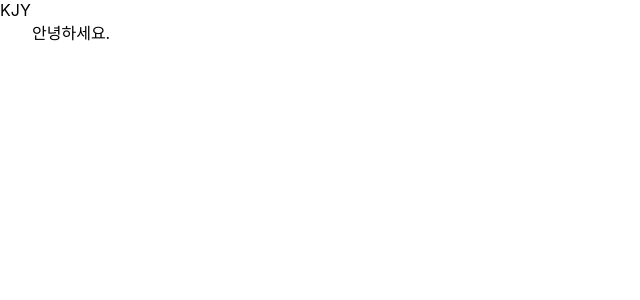
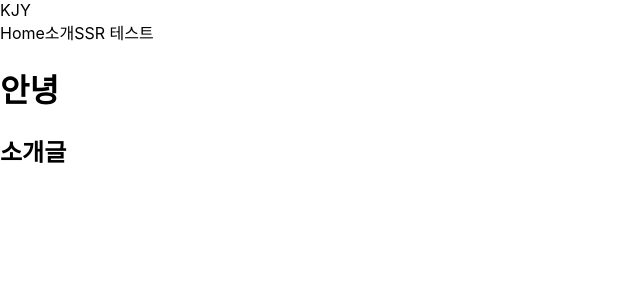
Before and after one commit to gomg0m/next-test, a Next.js app: page / in a window 1280 px wide. Shown: the top 300 px of the page, without its empty margins (0-640 px from the left). Built offline with nearby package versions, Linux system fonts and the light colour scheme.

Commit message:
tutorial

```diff
--- a/pages/index.js
+++ b/pages/index.js
@@ -1,15 +1,27 @@
 import Head from 'next/head'
 import styles from '../styles/Home.module.css'
+import Link from 'next/link'
+import Layout from '../src/components/Layout'
 
-export default function Home() {
+function index() {
+  const linkStyle = {
+    marginRight: '1rem',
+  };
+
   return (
-    <div className={styles.container}>
+    <Layout>
+      {/* next/head를 사용해서 현재 탭의 이름을 변경할 수 있다. */}
       <Head>
-        <title>Create Next KJY App</title>
-        <meta name="description" content="Generated by create next app" />
-        <link rel="icon" href="/favicon.ico" />
+        <title>Index 페이지</title>
       </Head>
-      안녕하세요.
-    </div>
-  )
+      <h1>안녕</h1>
+      <h2>
+        {/* 해당 소개글을 누루면 about로 이동하며 CSR로 작동한다 */}
+        <Link href="/About">
+          <a style={linkStyle}>소개글</a>
+        </Link>
+      </h2>
+    </Layout>
+  );
 }
+export default index;
--- a/pages/view/About.js
+++ b/pages/view/About.js
@@ -1,5 +1,5 @@
 export default function About() {
     return (
-    <h1>About</h1>
-    )
+        <h1>..에 대하여</h1>
+    );
 }
--- /dev/null
+++ b/src/components/Header.js
@@ -0,0 +1,23 @@
+import Link from "next/link";
+
+const linkStyled = {
+    marginRight: '1rem',
+  };
+
+  function Header() {
+    return (
+      <div>
+        <Link href="/">
+          <a>Home</a>
+        </Link>
+        <Link href="/About">
+          <a>소개</a>
+        </Link>
+        <Link href="/ssr-csr-test">
+          <a>SSR 테스트</a>
+        </Link>
+      </div>
+    );
+  }
+
+  export default Header;
--- /dev/null
+++ b/src/components/Layout.js
@@ -0,0 +1,13 @@
+import { Children } from "react";
+import Header from "./Header";
+
+function Layout({children}) {
+    return (
+        <div>
+            <Header />
+            {children}
+        </div>
+    );
+}
+
+export default Layout;
```
Also changed, not shown: pages/About.js (added, +7 -0 lines), pages/ssr-csr-test.js (added, +17 -0 lines).
